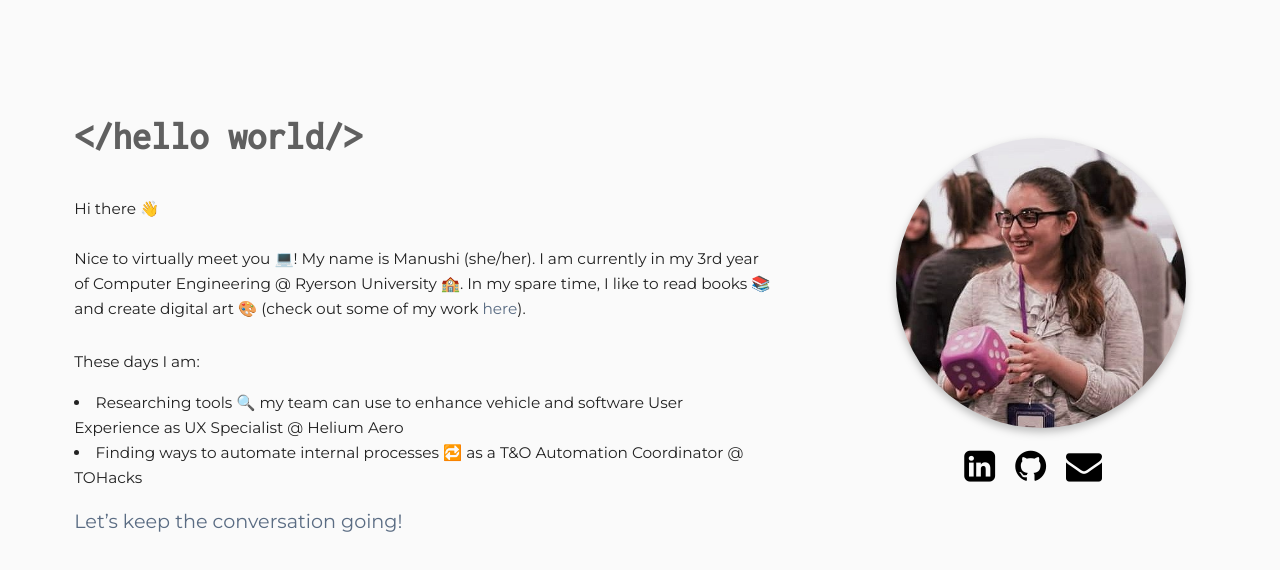
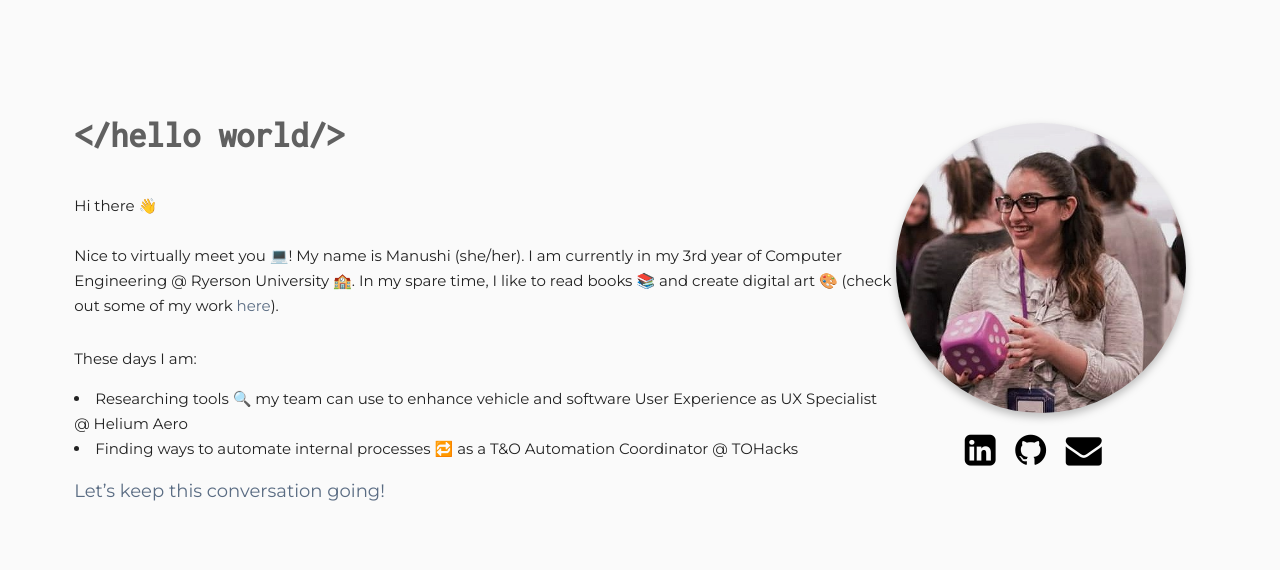
Before and after one commit to manushioza/manushioza.github.io, a plain HTML site: page index.html in a window 1280 px wide. Drawn offline with Linux system fonts and the light colour scheme.

Commit message:
changed formatting

```diff
--- a/index.css
+++ b/index.css
@@ -17,7 +17,8 @@ div.about{
 
 /** TEXT STYLING*/
 div.text{
-    width: 85%;
+    width: auto;
+
 }
 h1{
 
@@ -25,7 +26,7 @@ h1{
     font-family: Inconsolata;
     font-style: normal;
     font-weight: bold;
-    font-size: 3vw;
+    font-size: 36px;
     line-height: 38px;
 
     color: #606060;
@@ -35,7 +36,7 @@ h1{
     font-family: Montserrat;
     font-style: normal;
     font-weight: 400;
-    font-size: 1.2vw;
+    font-size: 15px;
     line-height: 25px;
     color: #222222;
     width: auto;
@@ -63,17 +64,18 @@ a {
   }
 
 a.in-link{
-    font-size: 1.5vw;
+    font-size: 18px;
 }
 
 /** IMAGE STYLING*/
 div.img{
     position: abosolute;
+
     align-self: center;
 }
 
 img.picture{
-    width: 100vw;
+    width: 100%;
     max-width: 290px;
     height: auto;
     filter: drop-shadow(0px 4px 4px rgba(0, 0, 0, 0.25));
--- a/index.html
+++ b/index.html
@@ -2,7 +2,7 @@
 <html lang="en">
     <head>
         <meta charset="utf-8">
-        <meta name="viewport" content="width=device-width,initial-scale=1,maximum-scale=1,user-scalable=no">
+        <meta name="viewport" content="width=device-width,initial-scale=1,maximum-scale=1,user-scalable=yes">
         <meta http-equiv="X-UA-Compatible" content="IE=edge,chrome=1">
         <meta name="HandheldFriendly" content="true">
         <title>MO</title>
@@ -38,7 +38,7 @@
                                 </li>
                                 <br>
 
-                                <a class="in-link" href="https://www.linkedin.com/in/manushioza/" target="_blank">Let’s keep the conversation going!</a>
+                                <a class="in-link" href="https://www.linkedin.com/in/manushioza/" target="_blank">Let’s keep this conversation going!</a>
                             </p>
                         </div>
                     </td>
```
